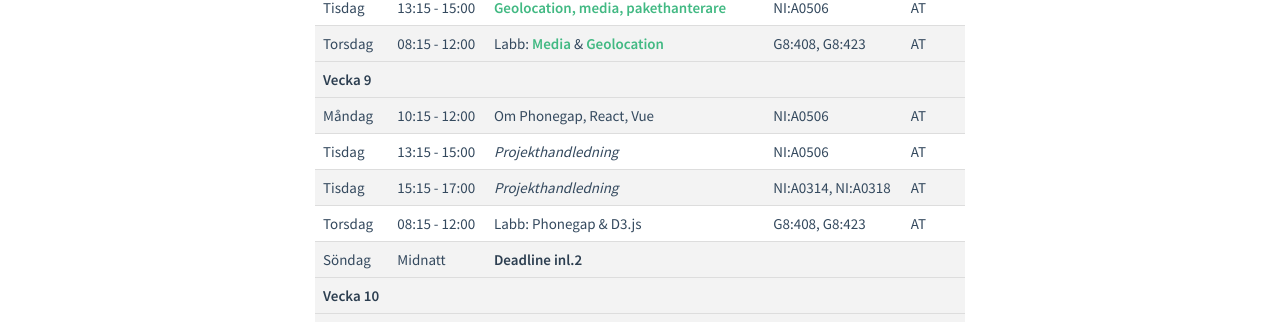
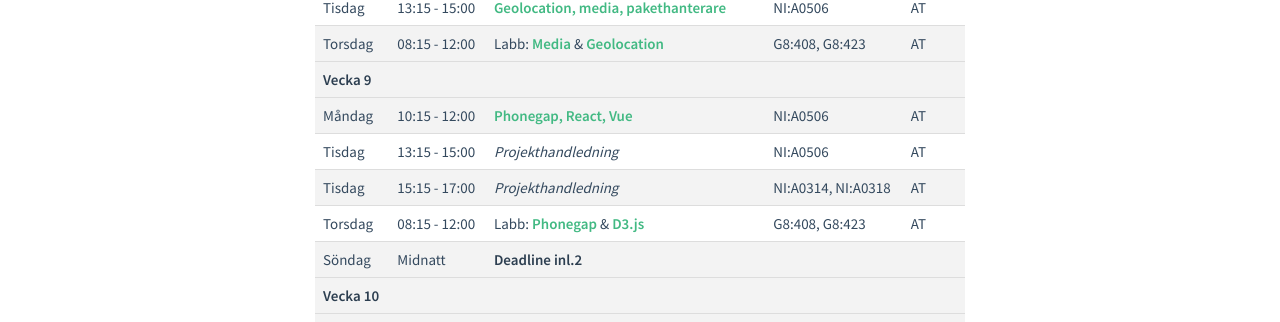
Before and after one commit to mau-dvmt/mah-dv.github.io, a Jekyll site: the page built from courses/da344a-da355a/plan.md, in a window 1280 px wide. Shown: the part 1191-1513 px from the top of the page. Built offline with Jekyll 4.4.1, drawn with Linux system fonts in a browser that asks for light colours.

```diff
--- a/courses/da344a-da355a/plan.md
+++ b/courses/da344a-da355a/plan.md
@@ -50,10 +50,10 @@ Nedan ser ni en planering för kursen (AT = Anton Tibblin, AF = Aleksander Fabij
 | ------------- |-------------| ---------| -------- |
 | **Vecka 9** | | | |
 | ------------- |-------------| ---------| -------- |
-| Måndag | 10:15 - 12:00 | Om Phonegap, React, Vue | NI:A0506 | AT
+| Måndag | 10:15 - 12:00 | [Phonegap, React, Vue](lectures/le13.html) | NI:A0506 | AT
 | Tisdag | 13:15 - 15:00 | *Projekthandledning* | NI:A0506 | AT
 | Tisdag | 15:15 - 17:00 | *Projekthandledning* | NI:A0314, NI:A0318 | AT
-| Torsdag| 08:15 - 12:00 | Labb: Phonegap & D3.js | G8:408, G8:423 | AT
+| Torsdag| 08:15 - 12:00 | Labb: [Phonegap](exercises/ex15.html) & [D3.js](exercises/ex14.html) | G8:408, G8:423 | AT
 | Söndag | Midnatt | [**Deadline inl.2**](assignments/as2.html) | | |
 | ------------- |-------------| ---------| -------- |
 | **Vecka 10** | | | |
```
